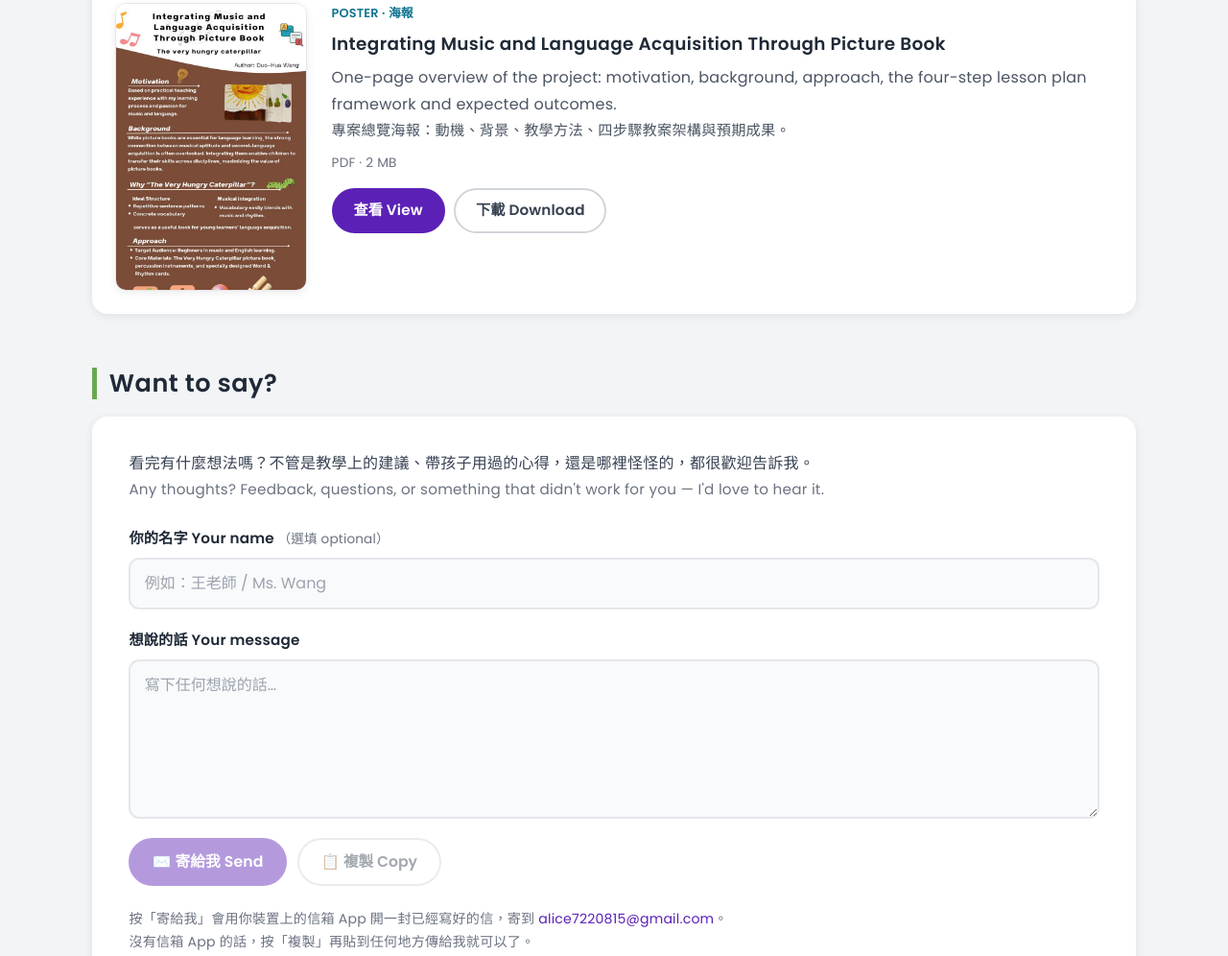
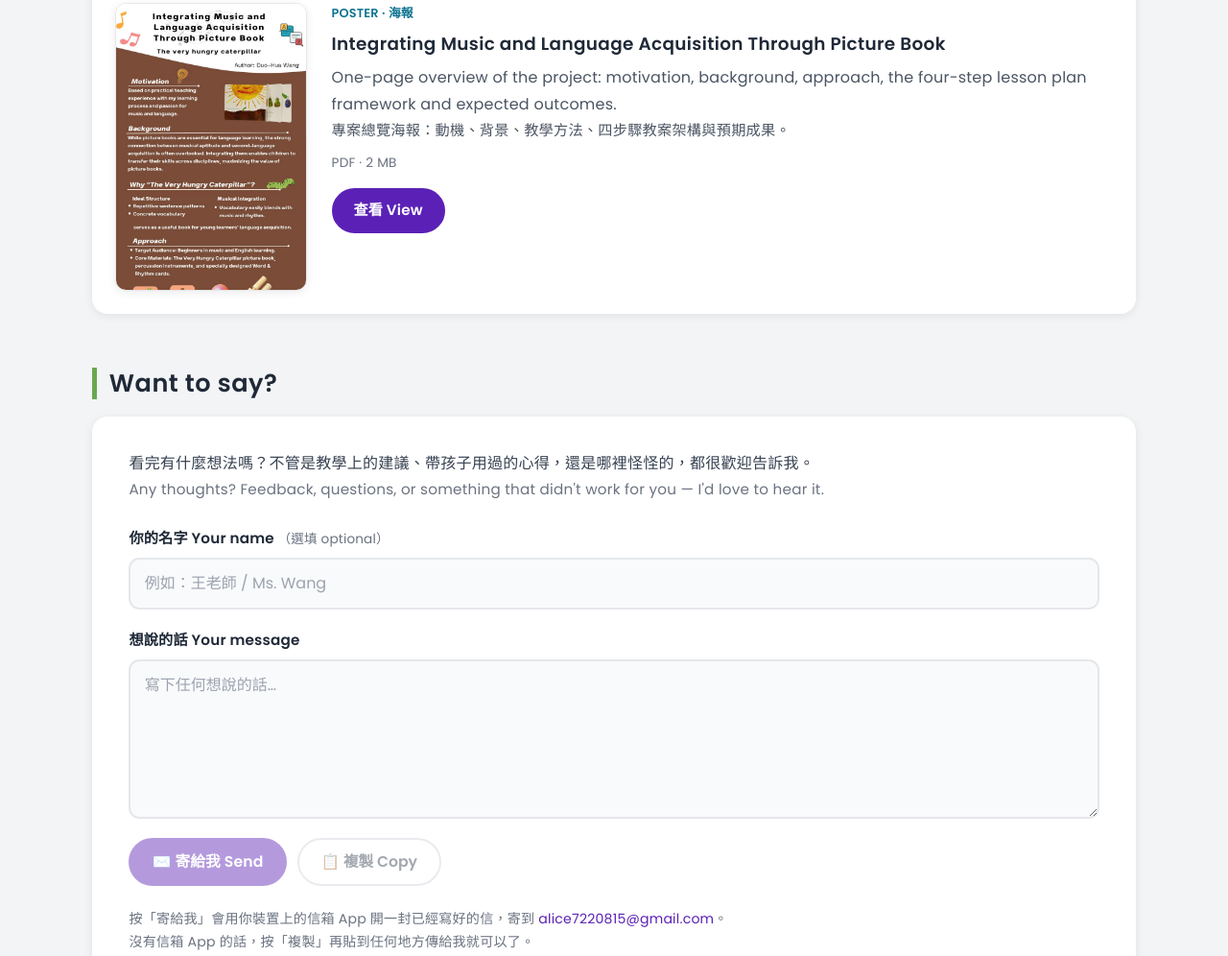
Before and after one commit to DuohuaWang/Integrating-Music-and-Second-Language-Acquisition-Through-The-Picture-Book, a plain HTML site: page index.html in a window 1280 px wide. Shown: the part 1988-2984 px from the top of the page at 96% size. Drawn offline with Linux system fonts and the light colour scheme.

Commit message:
Poster: view only, remove download button
Co-Authored-By: Claude Opus 5.5 <noreply@anthropic.com>
Claude-Session: https://claude.ai/code/session_0199heVPw8D6YmWQXzLPpw5u

```diff
--- a/index.html
+++ b/index.html
@@ -194,7 +194,6 @@ a{color:inherit;text-decoration:inherit}button{font:inherit}svg,img{display:bloc
         <p class="dl-meta">PDF · 2 MB</p>
         <div class="dl-btns">
           <a class="dl-btn primary" href="files/poster.pdf" target="_blank" rel="noopener">查看 View</a>
-          <a class="dl-btn" href="files/poster.pdf" download="Duohua-Wang-poster.pdf">下載 Download</a>
         </div>
       </div>
     </div>
```
